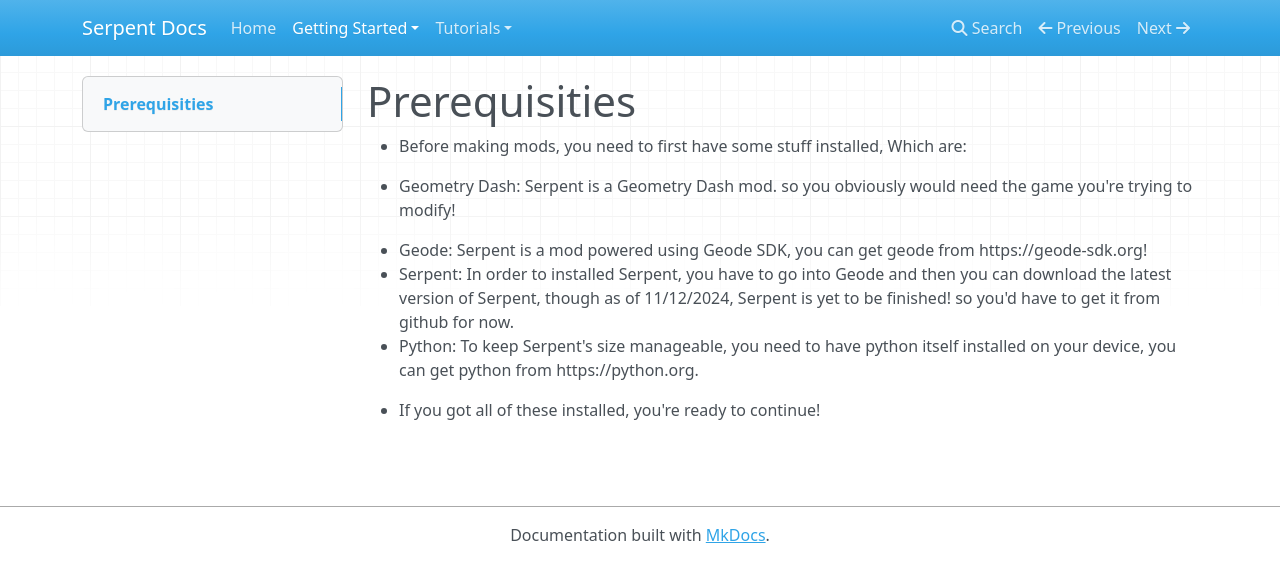
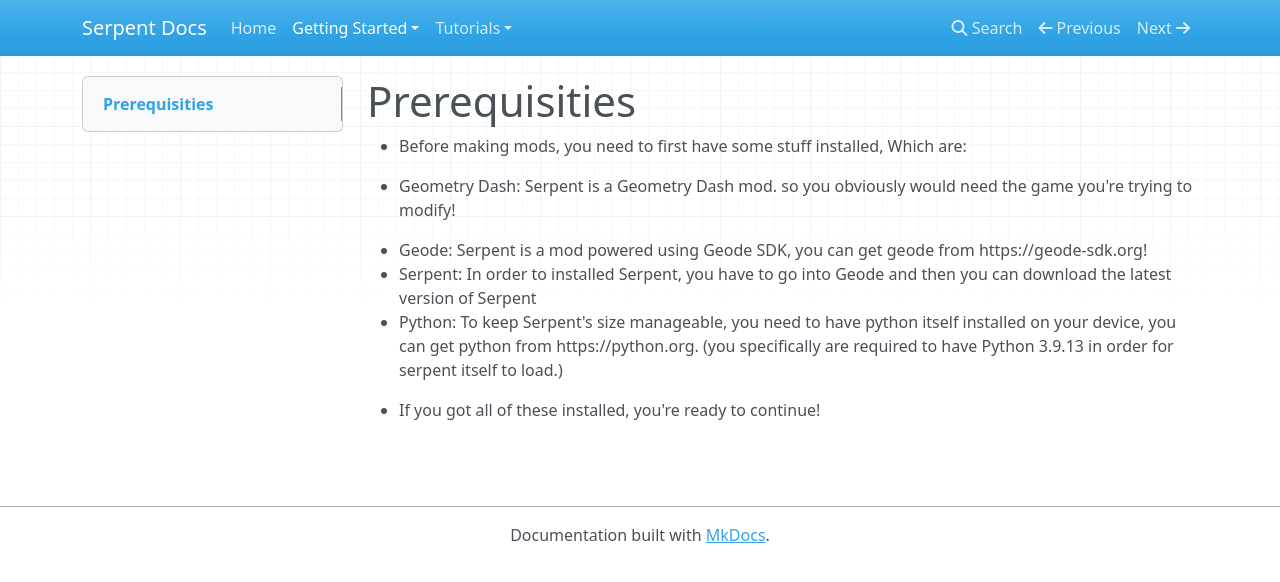
Before and after one commit to YellowCat98/serpent-docs, an MkDocs documentation site: the page built from docs/getting-started/prerequisities.md, in a window 1280 px wide. Shown: the top 582 px of the page. Built offline with MkDocs 1.6.1, drawn with Linux system fonts in a browser that asks for light colours; nearby versions of some CDN libraries.

Commit message:
be a little more SPECIFIC in prerequisities

```diff
--- a/docs/getting-started/prerequisities.md
+++ b/docs/getting-started/prerequisities.md
@@ -4,7 +4,7 @@
 
 - Geometry Dash: Serpent is a Geometry Dash mod. so you obviously would need the game you're trying to modify!
 - Geode: Serpent is a mod powered using Geode SDK, you can get geode from https://geode-sdk.org!
-- Serpent: In order to installed Serpent, you have to go into Geode and then you can download the latest version of Serpent, though as of 11/12/2024, Serpent is yet to be finished! so you'd have to get it from github for now.
-- Python: To keep Serpent's size manageable, you need to have python itself installed on your device, you can get python from https://python.org.
+- Serpent: In order to installed Serpent, you have to go into Geode and then you can download the latest version of Serpent
+- Python: To keep Serpent's size manageable, you need to have python itself installed on your device, you can get python from https://python.org. (you specifically are required to have Python 3.9.13 in order for serpent itself to load.)
 
 - If you got all of these installed, you're ready to continue!
```
Also changed, not shown: docs/getting-started/syntax.md (+2 -0 lines).
